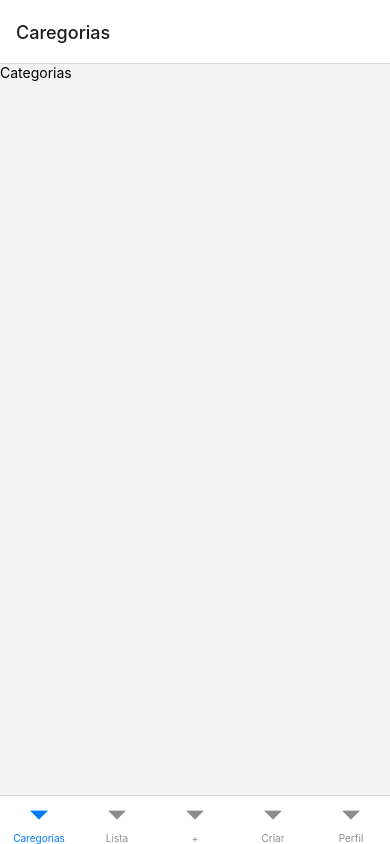
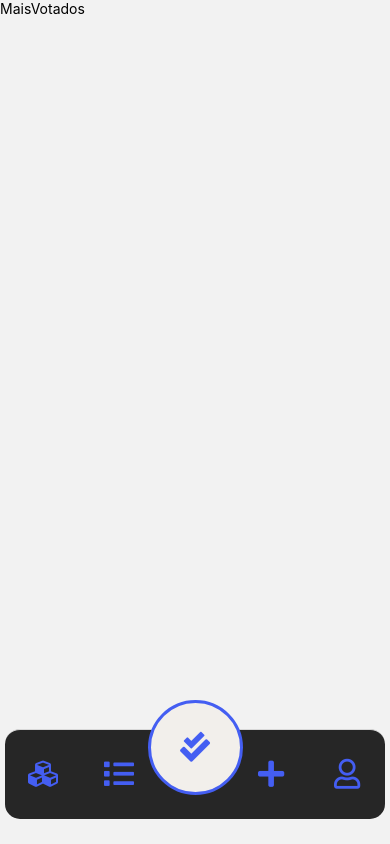
Before and after one commit to gustavo-em/EnquetesBrasil, a React Native app: screen / in a window 390 px wide. Built offline with nearby package versions, Linux system fonts and the light colour scheme.

Commit message:
style of tab bar

```diff
--- a/package.json
+++ b/package.json
@@ -15,7 +15,8 @@
     "react": "17.0.2",
     "react-native": "0.68.2",
     "react-native-safe-area-context": "^4.2.5",
-    "react-native-screens": "^3.13.1"
+    "react-native-screens": "^3.13.1",
+    "styled-components": "^5.3.5"
   },
   "devDependencies": {
     "@babel/core": "^7.12.9",
@@ -23,13 +24,16 @@
     "@react-native-community/eslint-config": "^2.0.0",
     "@types/jest": "^26.0.23",
     "@types/react-native": "^0.67.3",
+    "@types/react-native-vector-icons": "^6.4.10",
     "@types/react-test-renderer": "^17.0.1",
+    "@types/styled-components-react-native": "^5.1.3",
     "@typescript-eslint/eslint-plugin": "^5.17.0",
     "@typescript-eslint/parser": "^5.17.0",
     "babel-jest": "^26.6.3",
     "eslint": "^7.32.0",
     "jest": "^26.6.3",
     "metro-react-native-babel-preset": "^0.67.0",
+    "react-native-vector-icons": "^9.1.0",
     "react-test-renderer": "17.0.2",
     "typescript": "^4.4.4"
   },
--- a/src/configs/InitialComponent.tsx
+++ b/src/configs/InitialComponent.tsx
@@ -1,28 +1,130 @@
 import {createBottomTabNavigator} from '@react-navigation/bottom-tabs';
 import {NavigationContainer} from '@react-navigation/native';
-import React, {ReactNode} from 'react';
-import {Text, View} from 'react-native';
+import React from 'react';
 import {Categorias} from '../screens/Categorias';
 import {Lista} from '../screens/Lista';
 import {MaisVotados} from '../screens/MaisVotados';
 import {Criar} from '../screens/Criar';
 import {Perfil} from '../screens/Perfil';
+import {colors} from './layout';
+import {Text} from 'react-native';
+import FontAwesome5 from 'react-native-vector-icons/FontAwesome5';
+import styled from 'styled-components/native';
+
+const ButtonTab = styled.View`
+  flex: 1;
+  align-items: center;
+  justify-content: center;
+  background-color: ${props =>
+    props.focused ? colors.white100 : 'transparent'};
+  padding: 10px;
+  border-radius: 15px;
+  margin-top: 10px;
+  margin-bottom: 10px;
+  margin-left: 10px;
+  margin-right: 10px;
+`;
+
+const ButtonTabPrincipal = styled.View`
+  flex: 1;
+  align-items: center;
+  justify-content: center;
+  background-color: ${colors.white100};
+  border-radius: 50px;
+
+  width: 95px;
+  height: 95px;
+  position: absolute;
+  top: -30px;
+  border: 3px solid ${colors.porple100};
+`;
+
 const Tab = createBottomTabNavigator();
+const TabConfigs = () => {
+  const INITIAL_ROUTE = '+';
+  const icon = <FontAwesome5 name={'comments'} />;
+  return (
+    <Tab.Navigator
+      initialRouteName={INITIAL_ROUTE}
+      screenOptions={{
+        tabBarShowLabel: false,
+        headerShown: false,
+        tabBarStyle: {
+          position: 'absolute',
+          bottom: 25,
+          left: 5,
+          right: 5,
+          elevation: 0,
+          backgroundColor: colors.black100,
+          borderRadius: 15,
+          height: 90,
+        },
+      }}>
+      <Tab.Screen
+        name="Caregorias"
+        component={Categorias}
+        options={{
+          tabBarIcon: ({focused}) => (
+            <ButtonTab focused={focused}>
+              <FontAwesome5 name={'cubes'} size={30} color={colors.porple100} />
+            </ButtonTab>
+          ),
+        }}
+      />
+      <Tab.Screen
+        name="Lista"
+        component={Lista}
+        options={{
+          tabBarIcon: ({focused}) => (
+            <ButtonTab focused={focused}>
+              <FontAwesome5 name={'list'} size={30} color={colors.porple100} />
+            </ButtonTab>
+          ),
+        }}
+      />
+      <Tab.Screen
+        name="+"
+        component={MaisVotados}
+        options={{
+          tabBarIcon: ({focused}) => (
+            <ButtonTabPrincipal>
+              <FontAwesome5
+                name={'check-double'}
+                size={30}
+                color={colors.porple100}
+              />
+            </ButtonTabPrincipal>
+          ),
+        }}
+      />
+      <Tab.Screen
+        name="Criar"
+        component={Criar}
+        options={{
+          tabBarIcon: ({focused}) => (
+            <ButtonTab focused={focused}>
+              <FontAwesome5 name={'plus'} size={30} color={colors.porple100} />
+            </ButtonTab>
+          ),
+        }}
+      />
+      <Tab.Screen
+        name="Perfil"
+        component={Perfil}
+        options={{
+          tabBarIcon: ({focused}) => (
+            <ButtonTab focused={focused}>
+              <FontAwesome5 name={'user'} size={30} color={colors.porple100} />
+            </ButtonTab>
+          ),
+        }}
+      />
+    </Tab.Navigator>
+  );
+};
 
 const NavigationConfigs = ({children}: any) => {
   return <NavigationContainer>{children}</NavigationContainer>;
-};
-
-const TabConfigs = () => {
-  return (
-    <Tab.Navigator>
-      <Tab.Screen name="Caregorias" component={Categorias} />
-      <Tab.Screen name="Lista" component={Lista} />
-      <Tab.Screen name="+" component={MaisVotados} />
-      <Tab.Screen name="Criar" component={Criar} />
-      <Tab.Screen name="Perfil" component={Perfil} />
-    </Tab.Navigator>
-  );
 };
 
 const TabNavigation = () => {
--- /dev/null
+++ b/src/configs/layout.ts
@@ -0,0 +1,5 @@
+export const colors = {
+  black100: '#262626',
+  porple100: '#445EF2',
+  white100: '#F2EFEB',
+};
```
Also changed, not shown: 2 other files (tests, documents, lock files or other folders).
